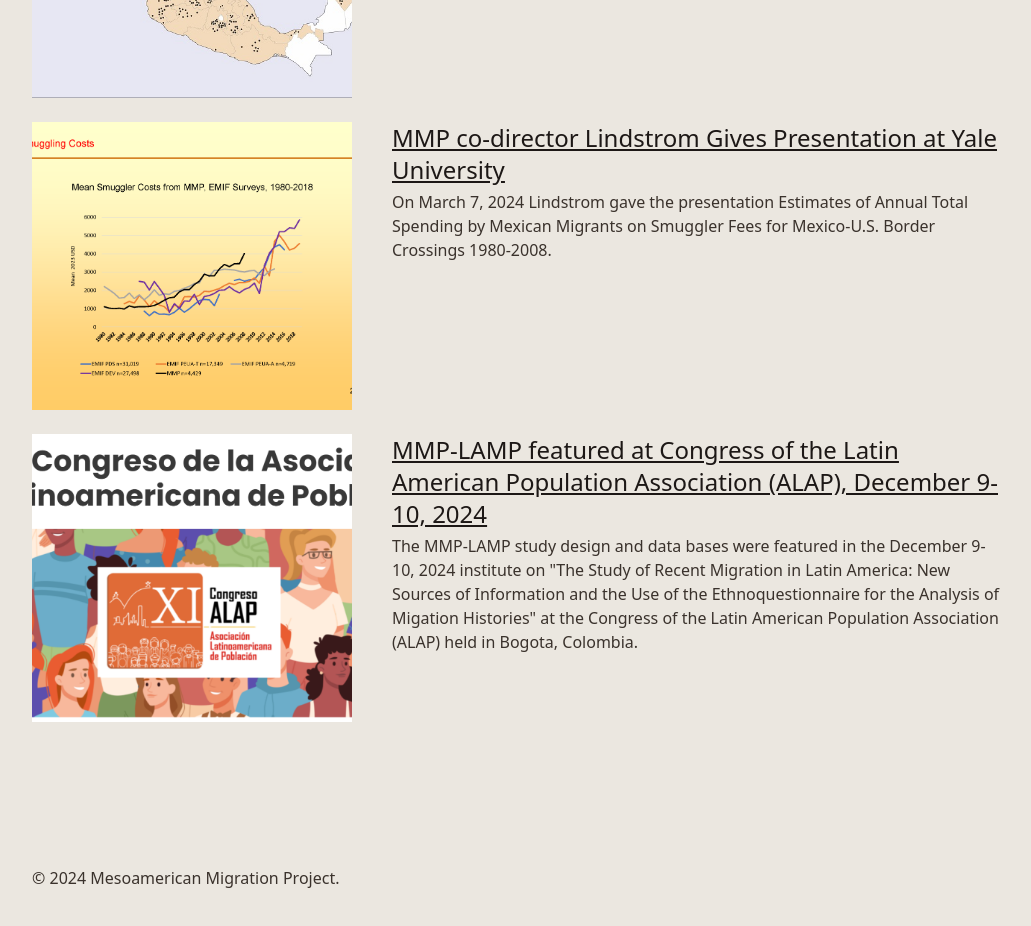
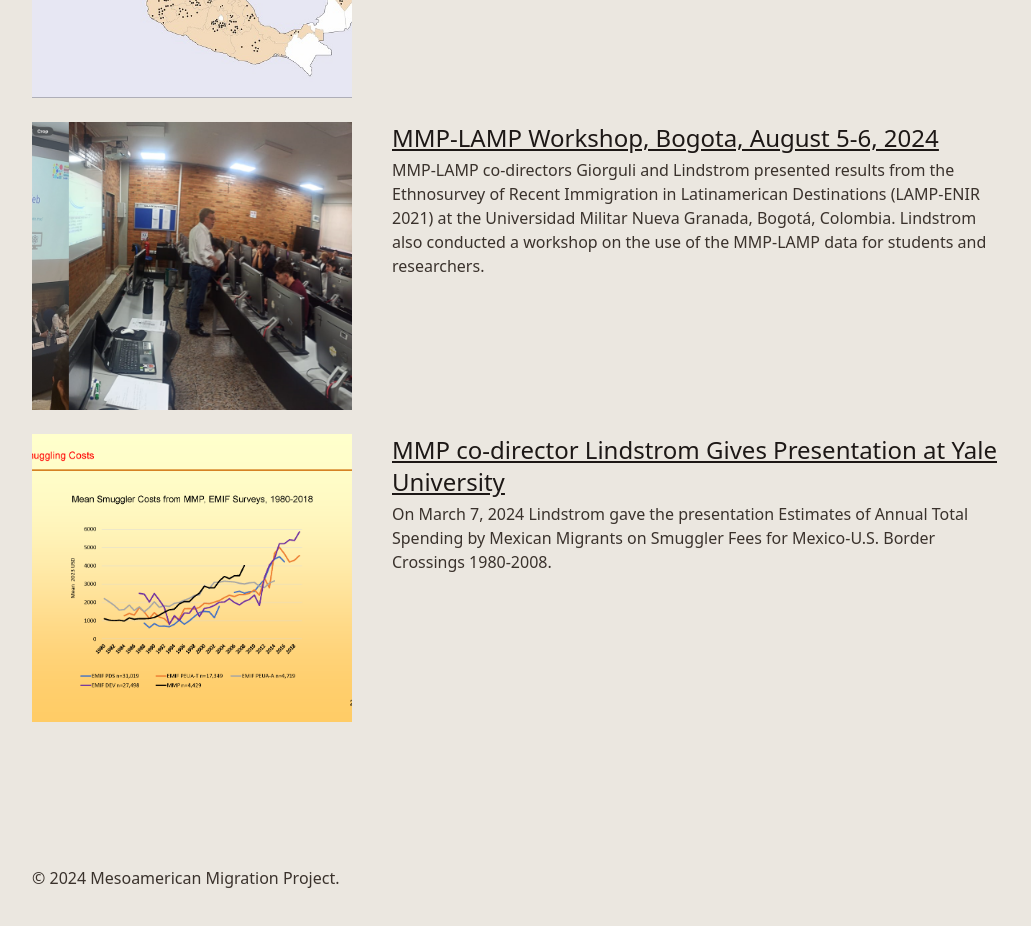
Before and after one commit to brown-ccv/mmp-next, a Next.js app: page /news in a window 1280 px wide. Shown: the part 700-1626 px from the top of the page, without its empty margins (120-1151 px from the left). Built offline with nearby package versions, Linux system fonts and the light colour scheme; a web font is replaced by a local one.

Commit message:
fix: sort news

```diff
--- a/src/pages/news/index.js
+++ b/src/pages/news/index.js
@@ -12,7 +12,10 @@ export async function getStaticProps() {
 }
 
 export default function NewsPage({ news }) {
-    const posts = news.sort(
+    const posts = news.map((item) => ({
+        ...item,
+        pubDate: new Date(item.pubDate),
+    })).sort(
         (a, b) => b.pubDate.valueOf() - a.pubDate.valueOf()
     )
   return (
```
